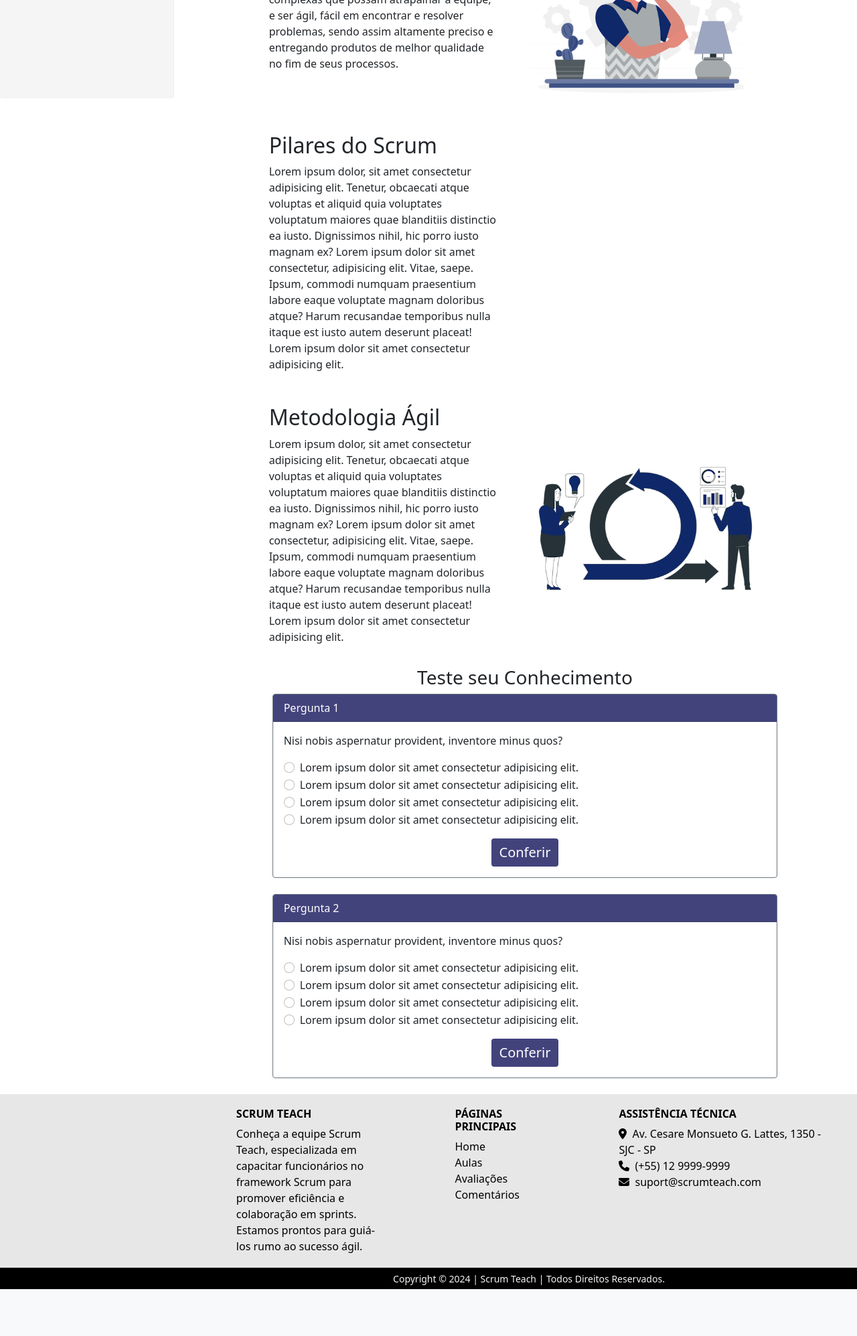
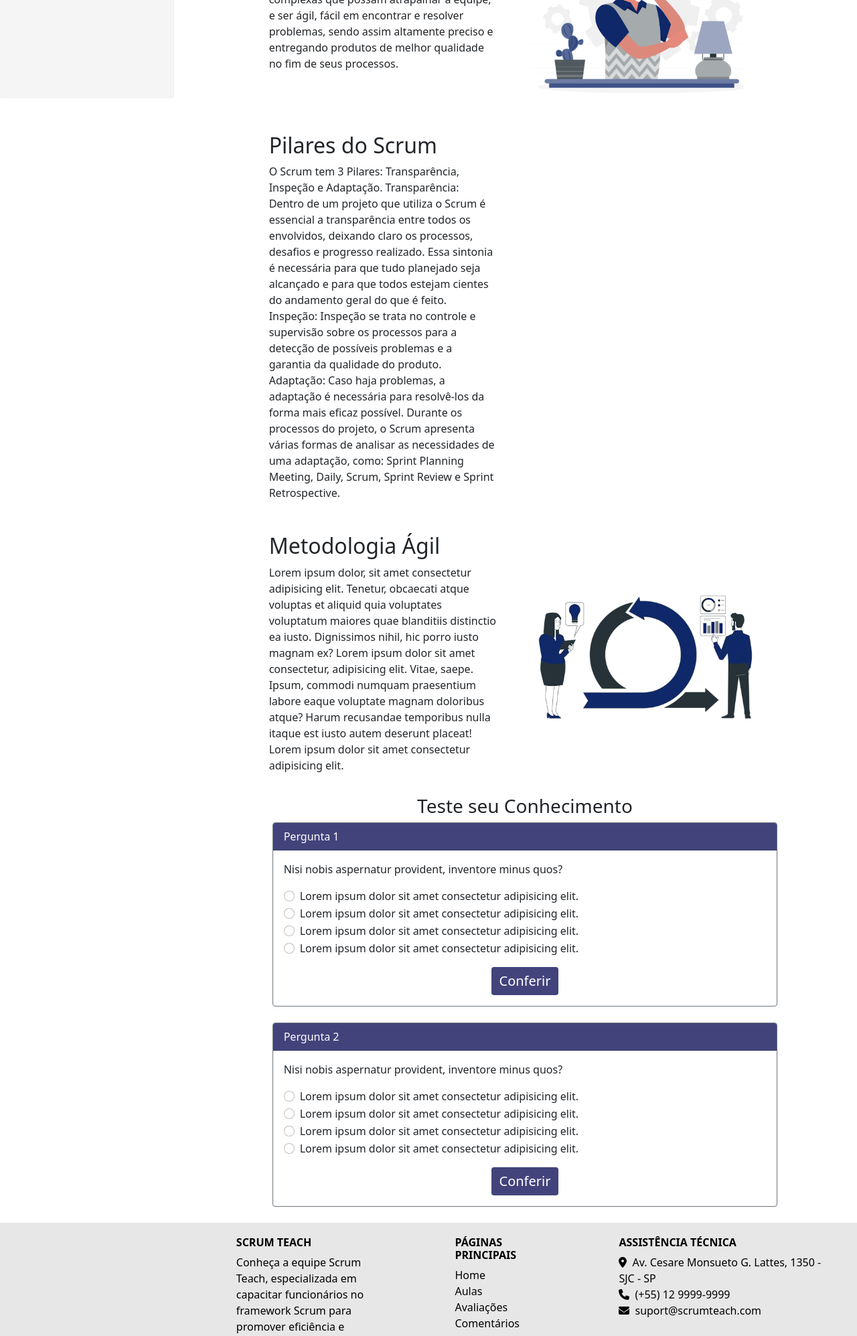
Before and after one commit to Templasan/API---ADS-semestre-1, a Flask app: page /introducao in a window 1280 px wide. Shown: the part 653-2648 px from the top of the page at 67% size. Before the commit the page ends 2578 px from the top, so only its background shows below. Run offline with Flask 3, Linux system fonts and the light colour scheme; some libraries are stand-ins or nearby versions; grey boxes are pictures that could not be loaded.

Commit message:
Update introducao.html

```diff
--- a/src/templates/introducao.html
+++ b/src/templates/introducao.html
@@ -43,7 +43,13 @@
 
         <h2 class="font-weight-light">Pilares do Scrum</h3>
         <p>
-            Lorem ipsum dolor, sit amet consectetur adipisicing elit. Tenetur, obcaecati atque voluptas et aliquid quia voluptates voluptatum maiores quae blanditiis distinctio ea iusto. Dignissimos nihil, hic porro iusto magnam ex? Lorem ipsum dolor sit amet consectetur, adipisicing elit. Vitae, saepe. Ipsum, commodi numquam praesentium labore eaque voluptate magnam doloribus atque? Harum recusandae temporibus nulla itaque est iusto autem deserunt placeat! Lorem ipsum dolor sit amet consectetur adipisicing elit.
+            O Scrum tem 3 Pilares: Transparência, Inspeção e Adaptação.
+
+Transparência: Dentro de um projeto que utiliza o Scrum é essencial a transparência entre todos os envolvidos, deixando claro os processos, desafios e progresso realizado. Essa sintonia é necessária para que tudo planejado seja alcançado e para que todos estejam cientes do andamento geral do que é feito.
+
+Inspeção: Inspeção se trata no controle e supervisão sobre os processos para a detecção de possíveis problemas e a garantia da qualidade do produto.
+
+Adaptação: Caso haja problemas, a adaptação é necessária para resolvê-los da forma mais eficaz possível. Durante os processos do projeto, o Scrum apresenta várias formas de analisar as necessidades de uma adaptação, como: Sprint Planning Meeting, Daily, Scrum, Sprint Review e Sprint Retrospective.
         </p>
     </div>
     <div class="col-lg-5">
```
